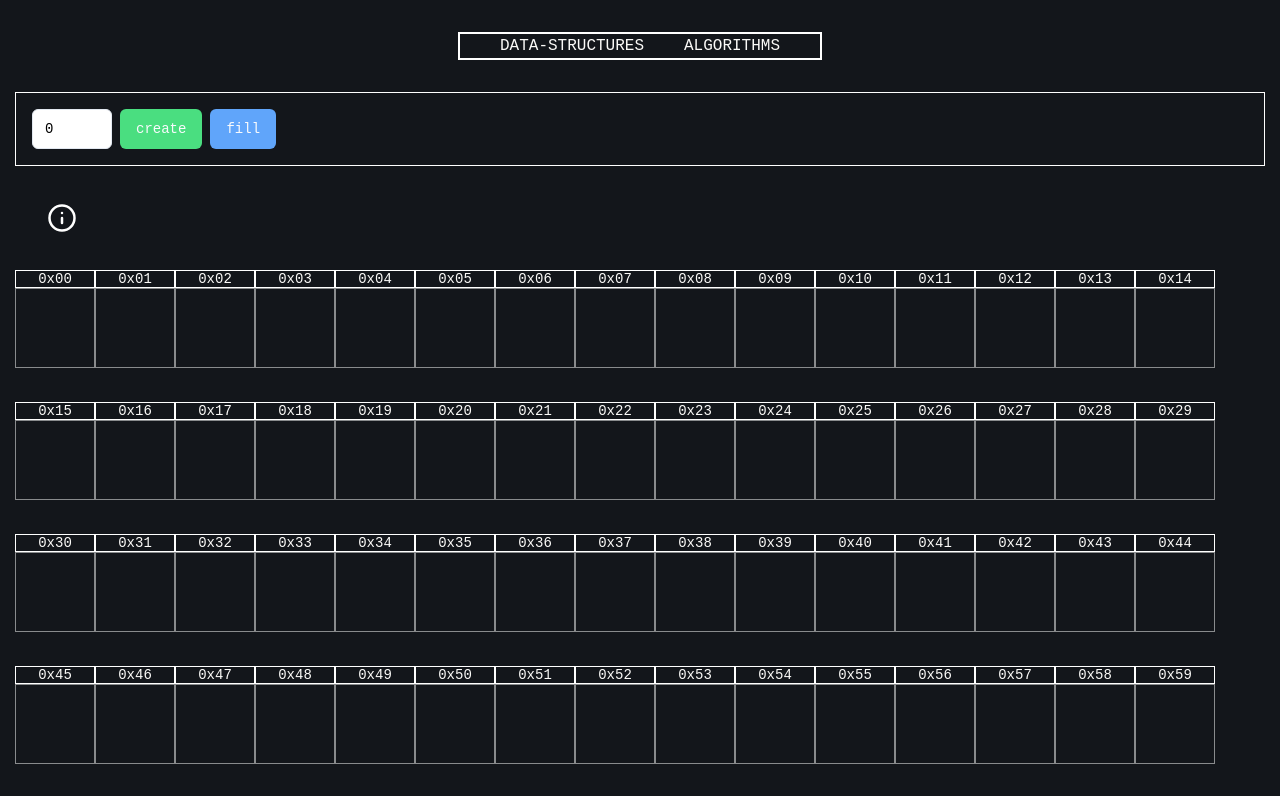
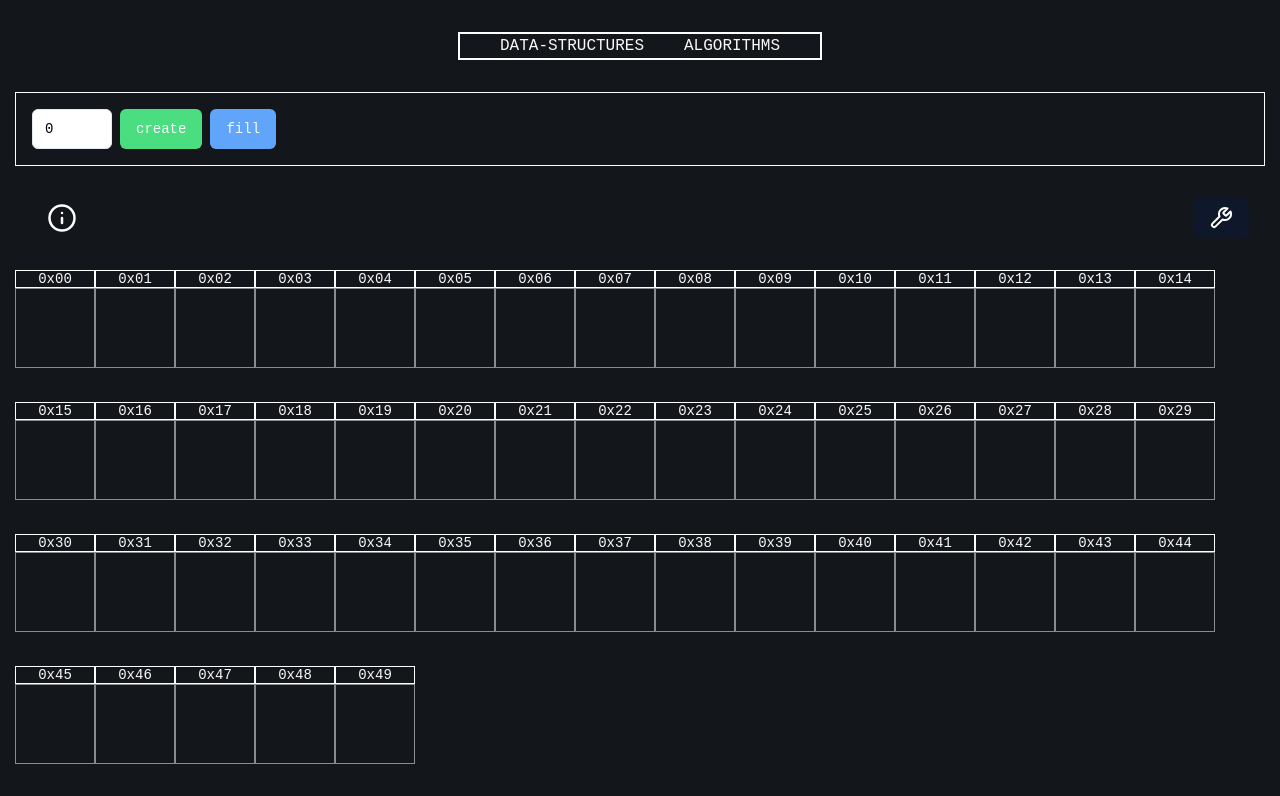
Before and after one commit to Thiago-dcode/visualsofdsa, a Next.js app: page /data-structures/linear/static-array in a window 1280 px wide. Shown: the top 796 px of the page. Built offline with nearby package versions, Linux system fonts and the light colour scheme.

Commit message:
implement stack size and fix popovercomponent

```diff
--- a/src/components/container/OperationsContainer.tsx
+++ b/src/components/container/OperationsContainer.tsx
@@ -5,9 +5,10 @@ import React, { Dispatch, SetStateAction, useEffect, useState } from 'react'
 import { PopOverComponent } from '../ui/PopOverComponent'
 import { Menu } from 'lucide-react'
 
-export default function OperationsContainer({ children, className = '', open = false,setOpen=()=>{} }: { children: React.ReactNode, className?: string, open?:boolean, setOpen?:(value:SetStateAction<boolean>)=>void}) {
-    const device = useResponsive(()=>{
-        setOpen(()=>false);
+export default function OperationsContainer({ children, className = '', open = false, setOpen = () => { } }: { children: React.ReactNode, className?: string, open?: boolean, setOpen?: (value: SetStateAction<boolean>) => void }) {
+    const device = useResponsive(() => {
+        console.log('HELLO')
+        setOpen(() => false);
     })
 
 
@@ -17,14 +18,14 @@ export default function OperationsContainer({ children, className = '', open = f
             {(device.isDesktop || device.isTv) ? < div className={cn("border border-white w-full flex items-center justify-between gap-1 p-4", className)} >
                 {children}
             </div > :
-            <div className='w-full flex items-center justify-end px-10'>
-  <PopOverComponent open={open} className='self-start mr-8 bg-white/90' showBtn={false} trigger={<button onClick={()=>{
-    setOpen(!open)
-  }}><Menu/></button>} content={<div className='flex flex-col items-center w-full'>
-                    {children}
+                <div className='w-full flex items-center justify-end px-10'>
+                    <PopOverComponent  setOpen={setOpen} open={open} className='self-start mr-8 bg-white/90' showBtn={false} trigger={<button onClick={() => {
 
-                </div>} />
-            </div>
+                    }}><Menu /></button>} content={<div className='flex flex-col items-center w-full'>
+                        {children}
+
+                    </div>} />
+                </div>
 
 
 
--- a/src/components/ui/PopOverComponent.tsx
+++ b/src/components/ui/PopOverComponent.tsx
@@ -5,41 +5,55 @@ import {
   PopoverTrigger,
 } from "@/components/ui/popover"
 import { cn } from "@/lib/utils";
-import React from "react"
+import React, { useEffect, useState } from "react"
 
 export function PopOverComponent({
   trigger,
   content,
-handleOnClick= ()=>{},
+  handleOnClick = () => { },
+  setOpen = undefined,
   showBtn = false,
-className= '',
-open= false
-}:{
+  className = '',
+  open = false
+}: {
   trigger: React.ReactNode;
   content: React.ReactNode;
-    handleOnClick?: (e:  React.MouseEvent<HTMLButtonElement, MouseEvent>)=>void,
+  handleOnClick?: (e: React.MouseEvent<HTMLButtonElement, MouseEvent>) => void,
   showBtn?: boolean,
   className?: string,
-    open?: boolean
+  open?: boolean,
+  setOpen?: React.Dispatch<React.SetStateAction<boolean>>,
 }) {
 
-
-  const setOpen = (value:boolean):boolean=>{
+  const [_open, _setOpen] = useState(false);
 
 
-      return value;
 
+  return (
+    <Popover onOpenChange={(e) => {
+      if (!setOpen) {
+        _setOpen(e)
+        return;
       }
-  return (
-    <Popover defaultOpen ={false}  open={setOpen(open)}>
-      <PopoverTrigger  asChild>
+      setOpen(e)
+    }} defaultOpen={false} open={setOpen ? open : _open} >
+      <PopoverTrigger type="submit" onSubmit={(e) => {
+        e.preventDefault()
+
+      }} onClick={() => {
+        if (!setOpen) {
+          _setOpen(!_open)
+          return;
+        }
+        setOpen(!open)
+      }} asChild>
         {trigger}
       </PopoverTrigger>
-      <PopoverContent id="pop-over" className={cn('w-80',className)}>
+      <PopoverContent id="pop-over" className={cn('w-80', className)}>
         {
           content
         }
-       { showBtn && <Button onClick={(e)=>{
+        {showBtn && <Button onClick={(e) => {
           handleOnClick(e)
         }} variant="ghost" >submit</Button>}
       </PopoverContent>
--- a/src/entities/data-structures/linear/staticArray/View.tsx
+++ b/src/entities/data-structures/linear/staticArray/View.tsx
@@ -14,10 +14,14 @@ import { searchResult, staticArrayAction } from "./type"
 import Info from "@/components/ui/info"
 import Section from "@/components/container/Section"
 import UseLinear from "../_hooks/UseLinear"
+import { PopOverComponent } from "@/components/ui/PopOverComponent"
+import { Button } from "@/components/ui/button"
+import { Wrench } from "lucide-react"
+import LinearDsConfig from "../_components/LinearDsConfig"
 
 
 export default function StaticArray() {
-    const { array, create, write, access, search, error, flush, maxSize } = useStaticArray();
+    const { array, create, write, access, search, error, flush, maxSize, setMaxSize } = useStaticArray();
     const [isAnimationRunning, setIsAnimationRunning] = useState(false)
     const [action, setAction] = useState<staticArrayAction>('create')
     const [data, setData] = useState<string>('');
@@ -28,6 +32,16 @@ export default function StaticArray() {
     const [open, setOpen] = useState(false);
     const [searchResult, setSearchResult] = useState<searchResult | null>(null);
     const [render, setRender] = useState(false)
+    const cleanUp = () => {
+        setIsAnimationRunning(false)
+        flush();
+        setAction('create')
+        setSize(0)
+        setData('')
+        setIndex(0)
+        setSearchResult(null)
+
+    }
     return (
         <Main className="">
 
@@ -53,9 +67,10 @@ export default function StaticArray() {
                             if (isAnimationRunning || index === undefined) return;
 
                             setIsAnimationRunning(true)
-                            setOpen(prev => !prev)
+                            setOpen(false)
+                            setAction('write')
                             await write(data === '' ? null : data, index, () => {
-                                setAction('write')
+
 
                             })
                             setIsAnimationRunning(false)
@@ -143,8 +158,7 @@ export default function StaticArray() {
                         }, true);
 
                     }
-                    console.log('hello')
-                    setIsAnimationRunning(false);
+                                        setIsAnimationRunning(false);
 
                 }} /> : null}
 
@@ -181,7 +195,24 @@ export default function StaticArray() {
                 </article>
                 } className="self-start" />
 
+                {!isAnimationRunning && <div>
+                    <PopOverComponent content={
+                        <div className='flex flex-col items-center justify-center gap-4'>
+                            <div>
+                                <label htmlFor="size">Memory size</label>
+                                <Input defaultValue={maxSize} onChange={(e) => {
+                                    setMaxSize(Number.parseInt(e.target.value))
+                                    setAction('create')
+                                    flush()
 
+                                }} name='size' type='range' min={1} max={200} />
+                            </div>
+                        </div>
+
+                    } trigger={<Button onClick={() => {
+
+                    }}><Wrench color="white" /></Button>} />
+                </div>}
             </div>
             <div className="md:w-full flex items-center justify-center">
 
@@ -223,13 +254,7 @@ export default function StaticArray() {
             }} open={searchResult ? true : false} showTrigger={false} description={`${!searchResult.found ? `Data ${searchResult.data} not found.` : `Data ${searchResult.data} found on index: ${searchResult.steps - 1}.`} Steps taken: ${searchResult.steps}.`} />}
 
             {error && <PopUp title={error.name} buttonText="dismiss" handleOnPopUpButton={() => {
-                setIsAnimationRunning(false)
-                flush();
-                setAction('create')
-                setSize(0)
-                setData('')
-                setIndex(0)
-                setSearchResult(null)
+                cleanUp()
 
             }} open={error ? true : false} showTrigger={false} description={error.description} />}
         </Main >
--- a/src/entities/data-structures/linear/staticArray/hooks/useStaticArray.ts
+++ b/src/entities/data-structures/linear/staticArray/hooks/useStaticArray.ts
@@ -12,18 +12,17 @@ export default function useStaticArray() {
 
   const { writeAnimation, accessAnimation, searchAnimation } =
     UseStaticArrayAnimation();
-  const maxSize = useRef(100);
-  const [data, setData] = useState<string>("");
+  const [maxSize, setMaxSize] = useState(50);
   const [error, setError] = useState<{
     name: string;
     description: string;
   } | null>(null);
 
   const create = async (size: number) => {
-    if (size < 0 || size > maxSize.current) {
+    if (size < 0 || size > maxSize) {
       setError({
         name: "IndexOutOfTheBoundException",
-        description: `A Stack overflow error has ocurred. Array maximum size of ${maxSize.current} exceeded.`,
+        description: `A Stack overflow error has ocurred. Array maximum size of ${maxSize} exceeded.`,
       });
       return;
     }
@@ -106,6 +105,7 @@ export default function useStaticArray() {
     write,
     access,
     search,
-    maxSize: maxSize.current,
+    maxSize,
+    setMaxSize,
   };
 }
--- a/src/hooks/useResponsive.ts
+++ b/src/hooks/useResponsive.ts
@@ -11,8 +11,8 @@ function useResponsive(onResize = (e:UIEvent)=>{}) {
   const checkDevice = useCallback(
     (width: number, height: number) => ({
       isPhone: width <= 480,
-      isTablet: width > 480 && width <= 820,
-      isDesktop: width > 820 && width <= 1200,
+      isTablet: width > 480 && width <= 860,
+      isDesktop: width > 860 && width <= 1200,
       isTv: width > 1200,
       width,
       height,
--- a/tailwind.config.ts
+++ b/tailwind.config.ts
@@ -21,7 +21,7 @@ const config = {
     extend: {
       screens:{
         phone: "480px",
-        tablet: "820px",
+        tablet: "860px",
         desktop: "1200px",
       },
       colors: {
```
Lines whose indentation alone changed are shown as unchanged.
